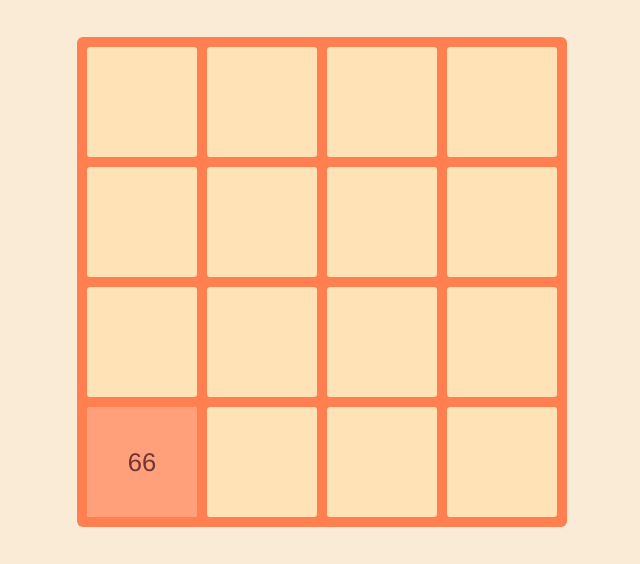
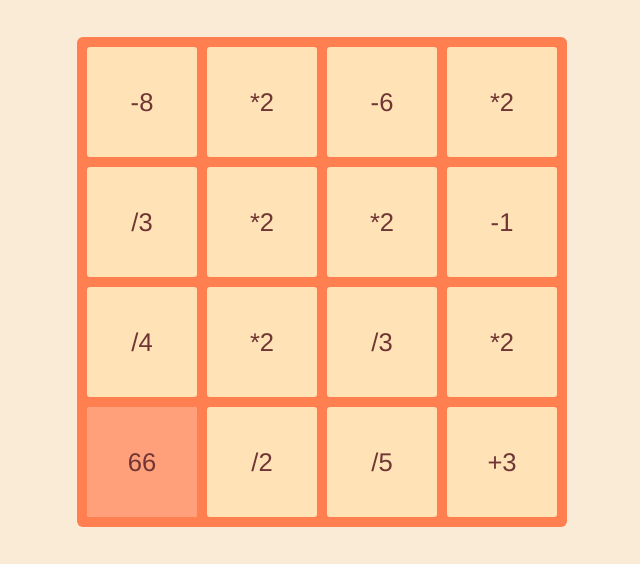
Before and after one commit to cheatoge/shoostk-game, a plain HTML site: page index.html in a window 1280 px wide. Shown: the part 142-706 px from the top of the page, without its empty margins (318-958 px from the left). Drawn offline with Linux system fonts and the light colour scheme.

Commit message:
Values are now displayed on grid cells

```diff
--- a/css/style.scss
+++ b/css/style.scss
@@ -35,13 +35,13 @@ body {
     width: $tile-size;
     height: $tile-size;
     border-radius: 3px;
+    text-align: center;
+    line-height: $tile-size;
     background-color: $secondary-color;
   }
 
   .player {
     @extend .grid-cell;
-    text-align: center;
-    line-height: $tile-size;
     position: absolute;
     left: $padding;
     bottom: $padding;
--- a/index.html
+++ b/index.html
@@ -18,22 +18,6 @@
     <header><h1>shoos.tk</h1></header>
     <section>
       <div class="grid-container">
-        <div class="grid-cell"></div>
-        <div class="grid-cell"></div>
-        <div class="grid-cell"></div>
-        <div class="grid-cell"></div>
-        <div class="grid-cell"></div>
-        <div class="grid-cell"></div>
-        <div class="grid-cell"></div>
-        <div class="grid-cell"></div>
-        <div class="grid-cell"></div>
-        <div class="grid-cell"></div>
-        <div class="grid-cell"></div>
-        <div class="grid-cell"></div>
-        <div class="grid-cell"></div>
-        <div class="grid-cell"></div>
-        <div class="grid-cell"></div>
-        <div class="grid-cell"></div>
       </div>
     </section>
     <footer></footer>
--- a/js/game.js
+++ b/js/game.js
@@ -19,31 +19,45 @@ $(document).ready( () => {
       this.value = cellProperties.value;
     }
 
+    static _updateCellProperties() {
+      const cellProperties = GridCell._generateCellProperties();
+      this.actionType = cellProperties.type;
+      this.value = cellProperties.value;
+    }
+
     static _generateCellProperties() {
       const val = randomizeInt(1, 4);
       switch (val){
         case 1:
-          return { type:'addition', value: randomizeInt(1, 10)};
+          return { type:'+', value: randomizeInt(1, 10)};
         case 2:
-          return { type:'substraction', value: randomizeInt(1,10)};
+          return { type:'-', value: randomizeInt(1,10)};
         case 3:
-          return { type:'multiplication', value: 2};
+          return { type:'*', value: 2};
         case 4:
-          return { type:'division', value: randomizeInt(2,5)};
+          return { type:'/', value: randomizeInt(2,5)};
 
       }
     }
   }
 
-  function createGameGrid(size) {
+  function create2DGrid(size) {
     let gameGrid = new Array(size);
-    for (let y = 0; y < size; y++) {
-      gameGrid[y] = new Array(size);
-      for(let x = 0; x < size; x++){
-        gameGrid[y][x] = new GridCell(x, y);
+    for (let x = 0; x < size; x++) {
+      gameGrid[size-1-x] = new Array(size);
+      for(let y = 0; y < size; y++) {
+        gameGrid[size-1-x][y] = new GridCell(y, x);
       }
     }
     return gameGrid;
+  }
+
+  function createHtmlCells(grid) {
+    for (let x = 0; x < gridSize; x++) {
+      for(const cell of grid[x]){
+        $('.grid-container').append(`<div class="grid-cell" id="${cell.htmlId}">${cell.actionType}${cell.value}</div>`);
+      }
+    }
   }
 
   class Player {
@@ -68,14 +82,11 @@ $(document).ready( () => {
     _isMovePossible(nextPosition) {
       const x = nextPosition.x;
       const y = nextPosition.y;
-      function gridContains(position) {
-        return (position <= gridSize-1 && position >= 0);
-      }
-
+      const gridContains = (position) => position <= gridSize-1 && position >= 0;
       return ( gridContains(x) && gridContains(y) );
     }
 
-    _handleMovement(nextPosition) {
+    _handlePlayerAction(nextPosition) {
       if(this._isMovePossible(nextPosition)){
         this.position = nextPosition;
         this._updatePosition();
@@ -84,22 +95,22 @@ $(document).ready( () => {
 
     moveUp() {
       let newPosition = { x: player1.position.x, y: player1.position.y+1 };
-      this._handleMovement(newPosition);
+      this._handlePlayerAction(newPosition);
     }
 
     moveDown() {
       let newPosition = { x: player1.position.x, y: player1.position.y-1 };
-      this._handleMovement(newPosition);
+      this._handlePlayerAction(newPosition);
     }
 
     moveRight() {
       let newPosition = { x: player1.position.x+1, y: player1.position.y };
-      this._handleMovement(newPosition);
+      this._handlePlayerAction(newPosition);
     }
 
     moveLeft() {
       let newPosition = { x: player1.position.x-1, y: player1.position.y };
-      this._handleMovement(newPosition);
+      this._handlePlayerAction(newPosition);
     }
   }
 
@@ -128,7 +139,8 @@ $(document).ready( () => {
     }
   });
 
-  const gameGrid = createGameGrid(gridSize);
+  const gameGrid = create2DGrid(gridSize);
+  createHtmlCells(gameGrid);
   const player1 = new Player();
 
   console.log(gameGrid);
```
Also changed, not shown: css/style.css, 1 other file.
